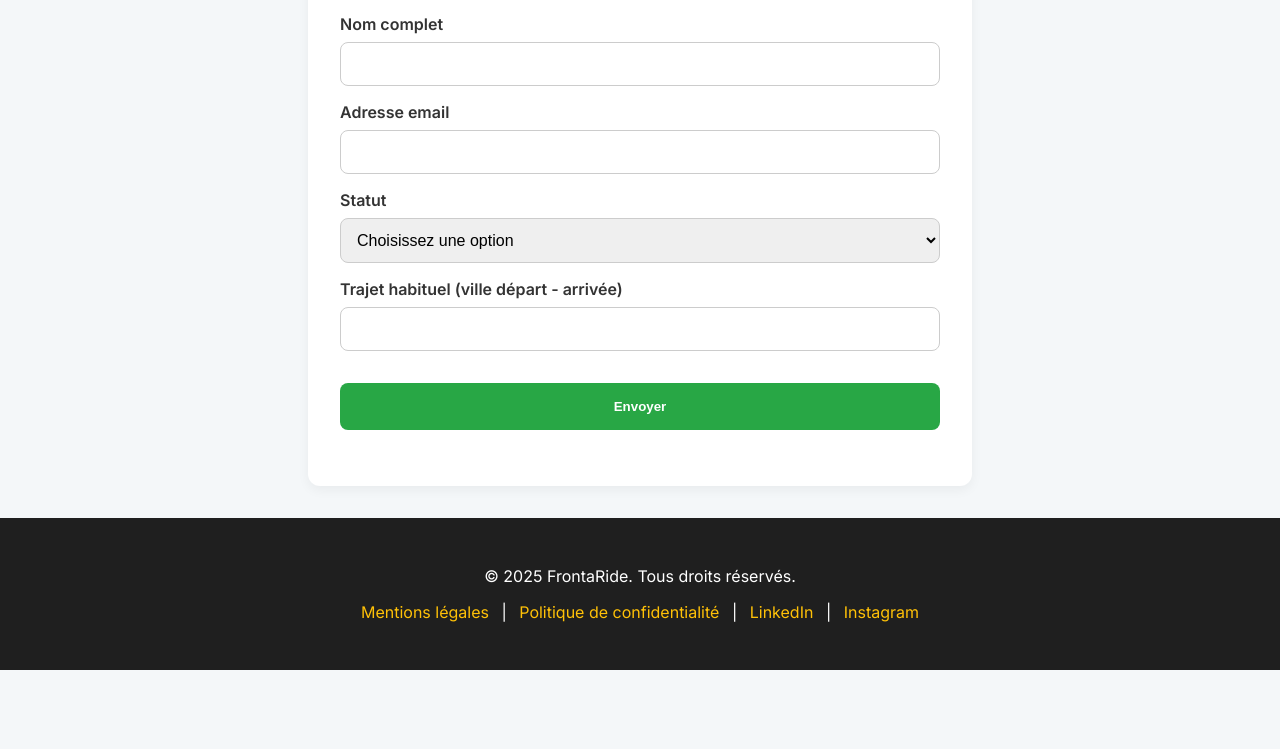
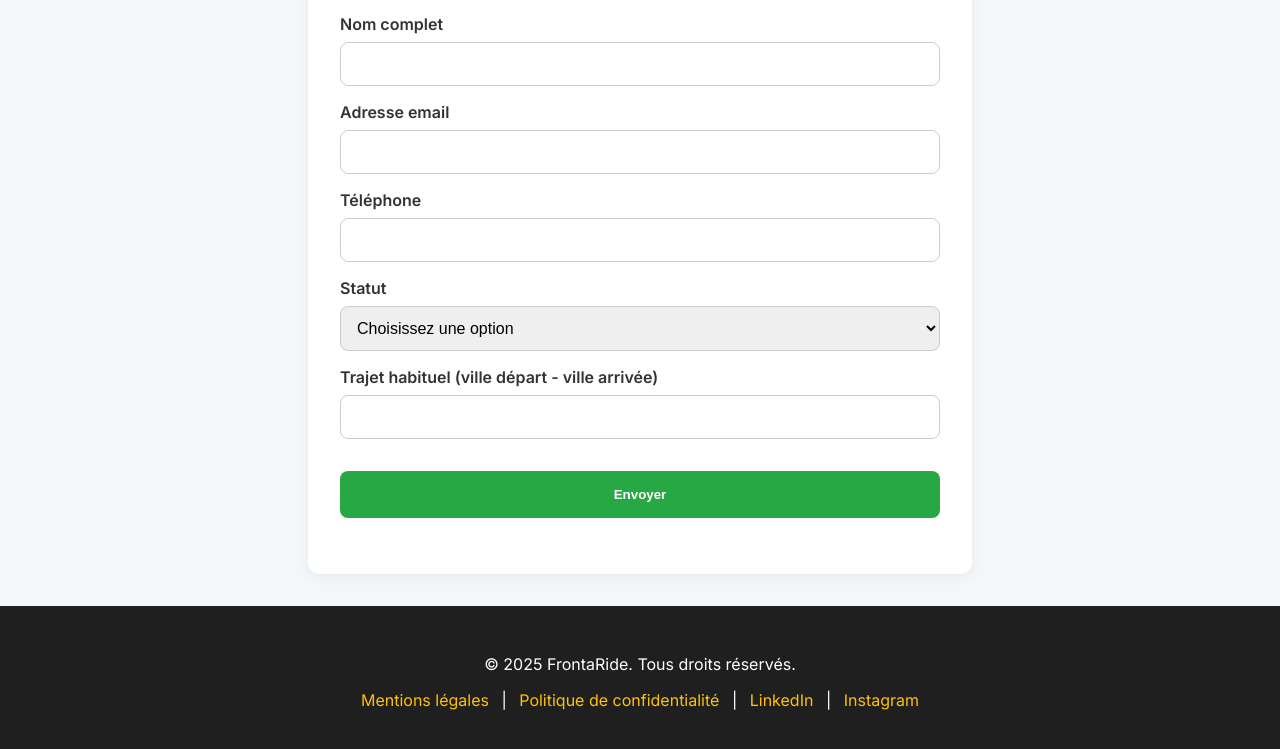
Before and after one commit to cornelnt/frontaride-site, a plain HTML site: page inscription.html in a window 1280 px wide. Shown: the part 195-944 px from the top of the page. Before the commit the page ends 865 px from the top, so only its background shows below. Drawn offline with Linux system fonts and the light colour scheme.

Commit message:
Update inscription.html

```diff
--- a/inscription.html
+++ b/inscription.html
@@ -115,6 +115,9 @@
       <label for="email">Adresse email</label>
       <input type="email" name="email" id="email" required>
 
+      <label for="email">Téléphone</label>
+      <input type="téléphone" name="téléphone" id="téléphone" required>
+
       <label for="statut">Statut</label>
       <select name="statut" id="statut" required>
         <option value="">Choisissez une option</option>
@@ -122,7 +125,7 @@
         <option value="passager">Passager</option>
       </select>
 
-      <label for="trajet">Trajet habituel (ville départ - arrivée)</label>
+      <label for="trajet">Trajet habituel (ville départ - ville arrivée)</label>
       <input type="text" name="trajet" id="trajet" required>
 
       <button type="submit">Envoyer</button>
```
